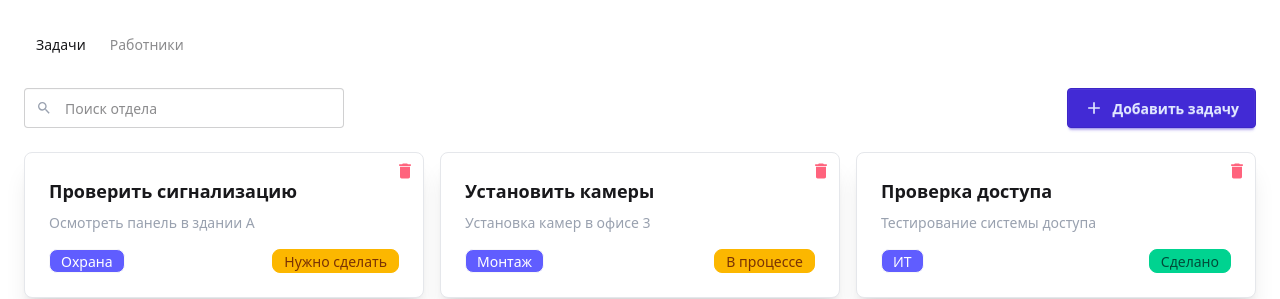
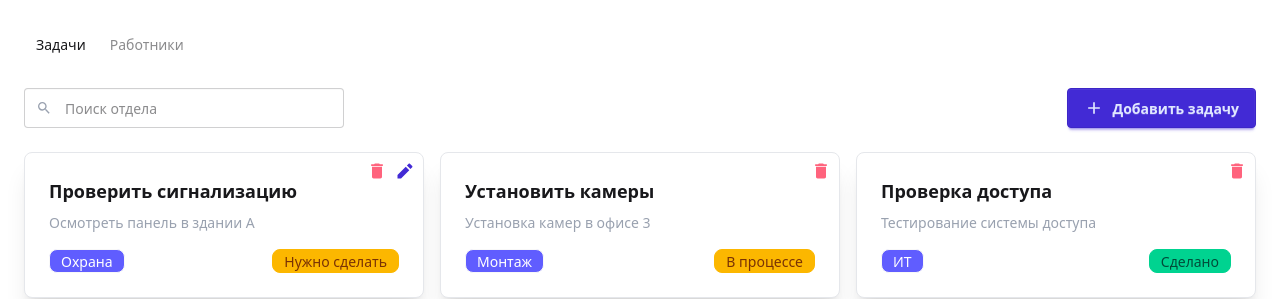
Before and after one commit to IvanSobolev/KodInternship2025.Frontend, a React (Vite) app: page / in a window 1280 px wide. Shown: the top 299 px of the page. Built offline with nearby package versions, Linux system fonts and the light colour scheme.

Commit message:
feat: added task editing, fixed Timur's jambs

```diff
--- a/src/App.tsx
+++ b/src/App.tsx
@@ -1,5 +1,6 @@
-import {useTaskManager} from "./hooks/useTaskManager"
+import { useTaskManager } from "./hooks/useTaskManager";
 import { MdAdd, MdClose, MdSearch, MdCheck, MdDelete } from 'react-icons/md';
+import { RiPencilFill } from 'react-icons/ri';
 import { AnimatePresence, motion } from 'framer-motion';
 
 export default function App() {
@@ -21,7 +22,9 @@ export default function App() {
     setShowWorkerModal,
     addWorker,
     filterDepartment,
-    setFilterDepartment
+    setFilterDepartment,
+    editingTaskId,
+    setEditingTaskId
   } = useTaskManager();
 
   return (
@@ -43,7 +46,6 @@ export default function App() {
               ease: [0.25, 0.1, 0.25, 1]
             }}
           >
-
             <div className="flex flex-col sm:flex-row sm:justify-between sm:items-center gap-4 mb-6">
               <div className="relative z-0 w-full sm:max-w-xs">
                 <MdSearch className="absolute left-3 top-1/2 -translate-y-1/2 text-gray-400 pointer-events-none z-10" />
@@ -56,7 +58,7 @@ export default function App() {
                 />
               </div>
 
-            <button className="btn btn-primary flex items-center justify-center gap-2 w-full sm:w-auto" onClick={() => setShowTaskModal(true)}>
+              <button className="btn btn-primary flex items-center justify-center gap-2 w-full sm:w-auto" onClick={() => { setNewTask({ name: '', text: '', department: '' }); setEditingTaskId(null); setShowTaskModal(true); }}>
                 <MdAdd size={20} /> <span className="hidden sm:inline">Добавить задачу</span>
               </button>
             </div>
@@ -65,12 +67,28 @@ export default function App() {
               {filteredTasks.map(task => (
                 <div key={task.id} className="card shadow-xl border border-gray-200 dark:border-gray-700 bg-base-100">
                   <div className="card-body relative">
+                    <div className="absolute top-2 right-2 flex gap-2">
                       <button
-                    className="absolute top-2 right-2 text-error"
+                        className="text-error cursor-pointer"
                         onClick={() => removeTask(task.id)}
+                        aria-label="Удалить задачу"
                       >
                         <MdDelete size={20} />
                       </button>
+                      {task.status === 'Нужно сделать' && (
+                        <button
+                          className="text-primary cursor-pointer"
+                          onClick={() => {
+                            setNewTask({ name: task.name, text: task.text, department: task.department });
+                            setEditingTaskId(task.id);
+                            setShowTaskModal(true);
+                          }}
+                          aria-label="Редактировать задачу"
+                        >
+                          <RiPencilFill size={20} />
+                        </button>
+                      )}
+                    </div>
 
                     <h2 className="card-title text-lg">{task.name}</h2>
                     <p className="text-sm text-gray-400">{task.text}</p>
@@ -80,12 +98,14 @@ export default function App() {
                         {task.status}
                         </span>
 
+
+
                       {task.status === 'На проверке' && (
                         <>
-                        <button className="btn btn-xs btn-success ml-2" onClick={() => updateTaskStatus(task.id, 'Сделано')}>
+                          <button className="btn btn-xs btn-success ml-2" onClick={() => updateTaskStatus(task.id, 'Сделано')} aria-label="Пометить как сделано">
                             <MdCheck size={16} />
                           </button>
-                        <button className="btn btn-xs btn-warning ml-1" onClick={() => updateTaskStatus(task.id, 'В процессе')}>
+                          <button className="btn btn-xs btn-warning ml-1" onClick={() => updateTaskStatus(task.id, 'В процессе')} aria-label="Вернуть в процесс">
                             <MdClose size={16} />
                           </button>
                         </>
@@ -127,12 +147,12 @@ export default function App() {
 
       <dialog className={`modal ${showTaskModal ? 'modal-open' : ''}`}>
         <div className="modal-box">
-        <h3 className="font-bold text-lg mb-4">Новая задача</h3>
+          <h3 className="font-bold text-lg mb-4">{editingTaskId ? 'Редактировать задачу' : 'Новая задача'}</h3>
           <input className="input input-bordered w-full mb-2" placeholder="Название" value={newTask.name} onChange={e => setNewTask({ ...newTask, name: e.target.value })} />
           <input className="input input-bordered w-full mb-2" placeholder="Текст" value={newTask.text} onChange={e => setNewTask({ ...newTask, text: e.target.value })} />
           <input className="input input-bordered w-full mb-4" placeholder="Отдел" value={newTask.department} onChange={e => setNewTask({ ...newTask, department: e.target.value })} />
           <div className="modal-action">
-          <button className="btn btn-outline" onClick={() => setShowTaskModal(false)}>Отмена</button>
+            <button className="btn btn-outline" onClick={() => { setShowTaskModal(false); setEditingTaskId(null); setNewTask({ name: '', text: '', department: '' }); }}>Отмена</button>
             <button className="btn btn-primary" onClick={addTask}>Сохранить</button>
           </div>
         </div>
--- a/src/hooks/useTaskManager.tsx
+++ b/src/hooks/useTaskManager.tsx
@@ -1,8 +1,8 @@
 import { useState } from 'react';
 
 export const useTaskManager = () => {
-
   const [tab, setTab] = useState('tasks');
+  const [editingTaskId, setEditingTaskId] = useState(null);
 
   const [tasks, setTasks] = useState([
     { id: 1, name: 'Проверить сигнализацию', text: 'Осмотреть панель в здании А', department: 'Охрана', status: 'Нужно сделать' },
@@ -15,8 +15,26 @@ export const useTaskManager = () => {
   const [showTaskModal, setShowTaskModal] = useState(false);
 
   const addTask = () => {
-    setTasks([...tasks, { ...newTask, id: Date.now() }]);
-    setNewTask({ name: '', text: '', department: '', status: 'Нужно сделать' });
+    if (!newTask.name || !newTask.text || !newTask.department) return;
+    if (editingTaskId) {
+
+      setTasks(tasks.map(t =>
+        t.id === editingTaskId
+          ? { ...t, name: newTask.name, text: newTask.text, department: newTask.department }
+          : t
+      ));
+      setEditingTaskId(null);
+    } else {
+
+      setTasks([...tasks, {
+        id: Date.now(),
+        name: newTask.name,
+        text: newTask.text,
+        department: newTask.department,
+        status: 'В процессе'
+      }]);
+    }
+    setNewTask({ name: '', text: '', department: '' });
     setShowTaskModal(false);
   };
 
@@ -73,6 +91,8 @@ export const useTaskManager = () => {
     setFilterStatus,
     filterDepartment,
     setFilterDepartment,
-    filteredTasks
+    filteredTasks,
+    editingTaskId,
+    setEditingTaskId
   };
 };
```
Lines whose indentation alone changed are shown as unchanged.
